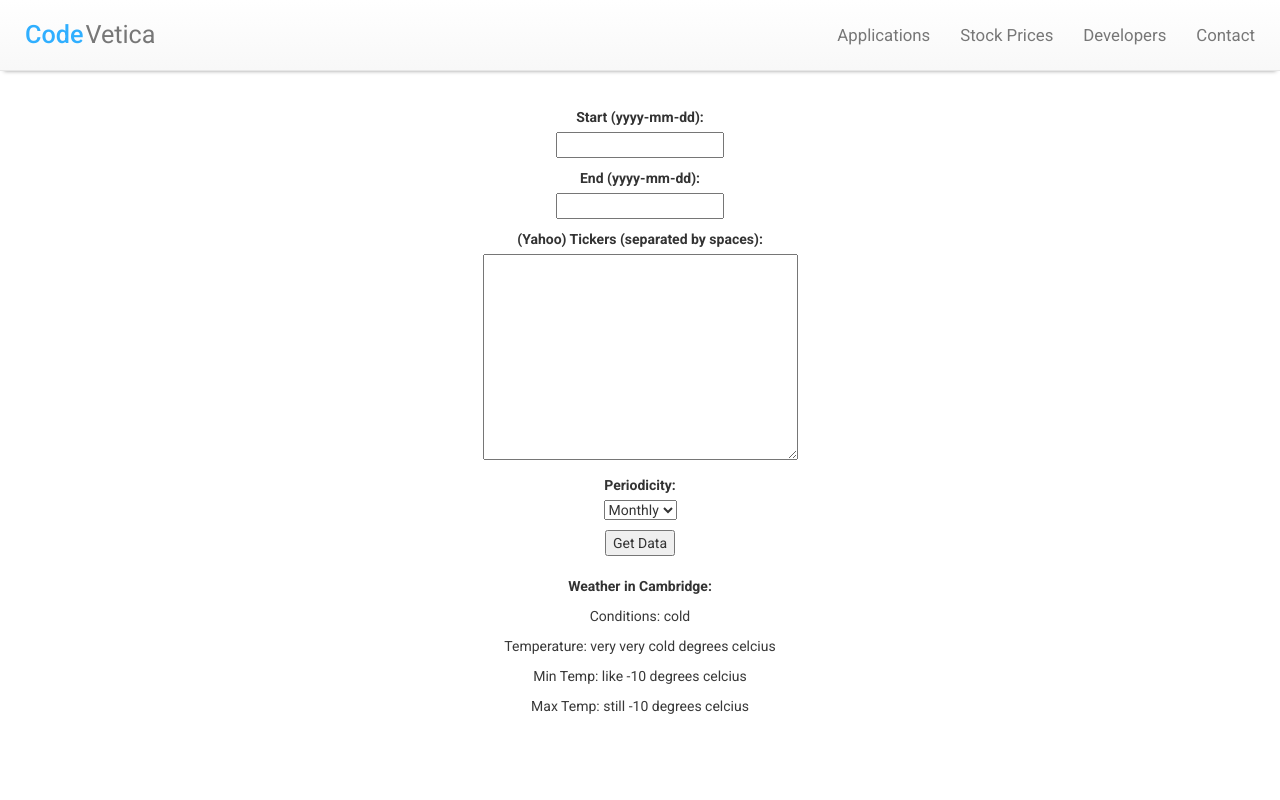
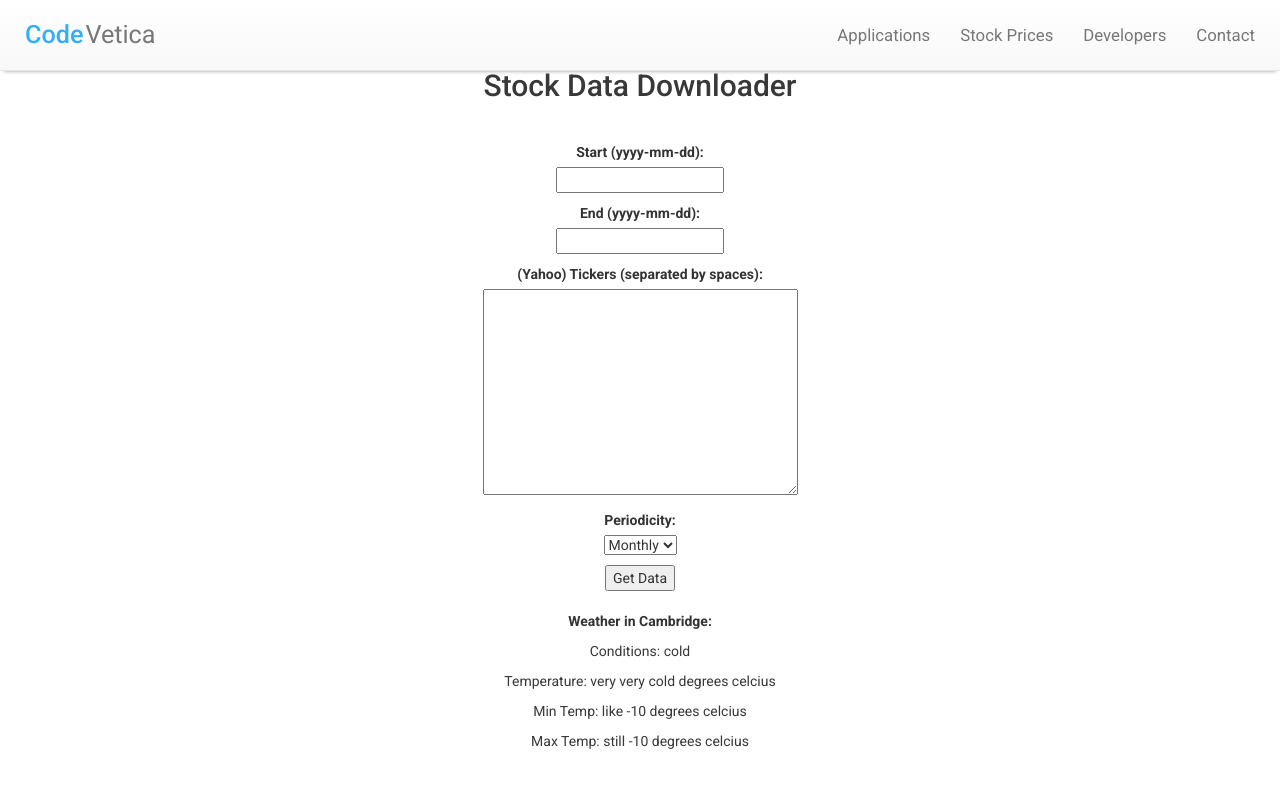
Before and after one commit to svenbaertschi/cambr1dge, a Django app: page /stockprices/ in a window 1280 px wide. Run offline with Django 3.2, Linux system fonts and the light colour scheme; some libraries are stand-ins or nearby versions.

Commit message:
actual bug fixes

```diff
--- a/stockprices/forms.py
+++ b/stockprices/forms.py
@@ -5,4 +5,4 @@ class PostForm(forms.Form):
     start = forms.DateField(label = "Start (yyyy-mm-dd):")
     end = forms.DateField(label = "End (yyyy-mm-dd):")
     tickers = forms.CharField(widget=forms.Textarea, label = "(Yahoo) Tickers (separated by spaces):")
-    periodicity = forms.ChoiceField(choices=[("1mo",'Monthly'), ("1w", 'Weekly'), ("1d", 'Daily')])
+    periodicity = forms.ChoiceField(choices=[("1mo",'Monthly'), ("1wk", 'Weekly'), ("1d", 'Daily')])
--- a/templates/stockprices/index.html
+++ b/templates/stockprices/index.html
@@ -2,8 +2,8 @@
 {% block title %}stonks | CodeVetica{% endblock %}
 {% block content %}
 
-<div class="vert-align-full text-center">
-	<div id = "container">
+<div class="vert-align-full text-center" style="padding-top: 50px">
+	<div id = "container"><br>
 		<h2>Stock Data Downloader</h2>
 			<div style="padding-top:30px;">
 				<form action='/stockprices/' method='post'>{% csrf_token %}
--- a/xz408cam/settings.py
+++ b/xz408cam/settings.py
@@ -41,7 +41,6 @@ INSTALLED_APPS = [
 
 MIDDLEWARE = [
     'django.middleware.security.SecurityMiddleware',
-    'whitenoise.middleware.WhiteNoiseMiddleware',
     'django.contrib.sessions.middleware.SessionMiddleware',
     'django.middleware.common.CommonMiddleware',
     'django.middleware.csrf.CsrfViewMiddleware',
```
